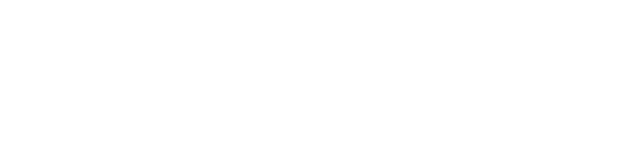
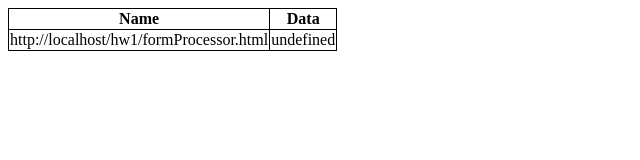
Before and after one commit to MajorTom000/COMP-531, a plain HTML site: page hw1/formProcessor.html in a window 1280 px wide. Shown: the whole page, without its empty margins (0-640 px from the left). Drawn offline with Linux system fonts and the light colour scheme.

Commit message:
formProcessor finished

```diff
--- a/hw1/formProcessor.html
+++ b/hw1/formProcessor.html
@@ -2,10 +2,67 @@
 <html>
     <head>
         <meta name="author" content="Qianyi Wu">
+        <style>
+            #display{
+                border: solid black 1px;
+                border-collapse: collapse;
+            }
+
+            tr,td,th{
+                border: solid black 1px;
+                /*border-collapse: collapse;*/
+            }
+        </style>
     </head>
     <body>
+        <table id="display">
+            <thead>
+                <tr>
+                    <th>
+                        Name
+                    </th>
+                    <th>
+                        Data
+                    </th>
+                </tr>
+            </thead>
+            <tbody id="dynamic">
+            </tbody>
+        </table>
     </body>
     <script>
+        //example query string
+        //formProcessor.html?AName=abc&DName=&Email=qw12%40rice.edu&Phone=5179742828&DOB=1990-12-12&Zip=77030&Pass=1234&PassConf=1234&TimeStamp=1472321207260
+        window.onload = function(){
+            var dictionary = loadQueryString();
+            var table = document.getElementById("dynamic");
+            console.log(table.innerHTML);
+            for (var keys in dictionary){
+                var value = dictionary[keys];
+                if (keys === "TimeStamp"){
+                    var t = new Date(parseInt(dictionary[keys]));
+                    value = t.toGMTString();
+                }
+                table.innerHTML += "<tr><td>" + keys + "</td><td>" + value + "</td></tr>";
+            }
 
+            console.log(table.innerHTML);
+        }
+
+
+        function loadQueryString(){
+            var dict = {};
+            var url = window.location.href;
+            var queryString = url.substring(url.search("[\?]")+1, url.length);
+            console.log(queryString);
+            var bundledPairs = queryString.split("&");
+            console.log(bundledPairs);
+            for (var i = 0; i < bundledPairs.length; i++){
+                var keyValue = bundledPairs[i].split("=");
+                console.log(keyValue);
+                dict[keyValue[0]] = decodeURIComponent(keyValue[1]);
+            }
+            return dict;
+        }
     </script>
 </html>
```
